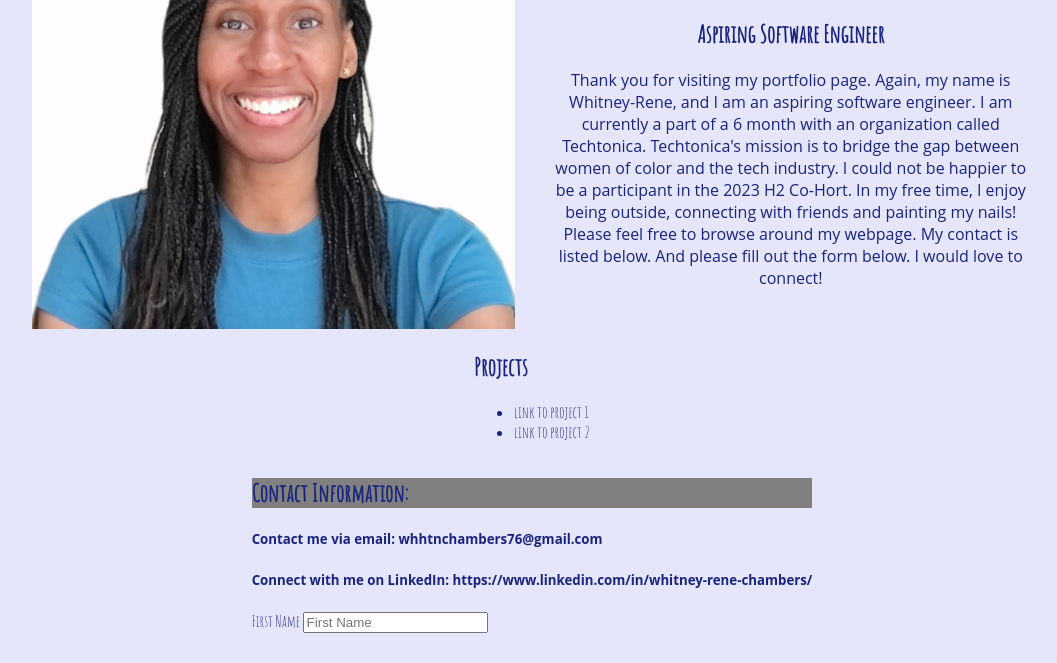
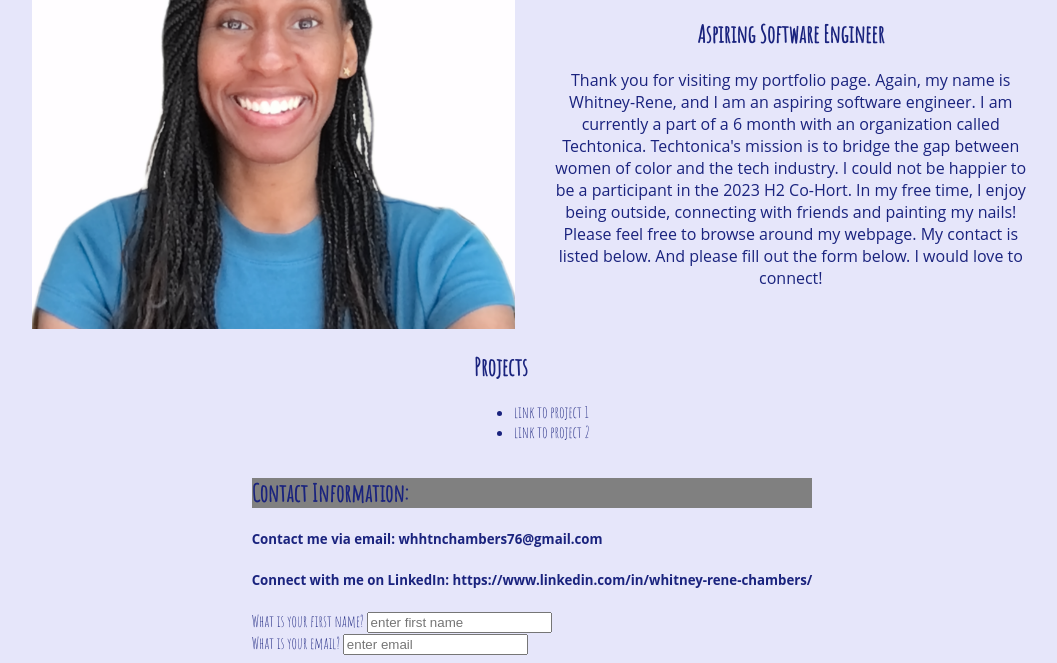
Before and after one commit to Whitney-Rene/techtonica-assignments, a plain HTML site: page myPortfolio/index.html in a window 1280 px wide. Shown: the part 195-858 px from the top of the page, without its empty margins (108-1165 px from the left). Before the commit the page ends 836 px from the top, so only its background shows below. Drawn offline with Linux system fonts and the light colour scheme.

Commit message:
adds second form

```diff
--- a/myPortfolio/index.html
+++ b/myPortfolio/index.html
@@ -36,8 +36,11 @@
     <h5>Contact me via email: whhtnchambers76@gmail.com</h5>
     <h5>Connect with me on LinkedIn: https://www.linkedin.com/in/whitney-rene-chambers/</h5>
     <form>
-      <label for="fnameinput">First Name</label>
-      <input type="text" name="firstname" placeholder="First Name" id="fnameinput" required>
+      <label for="fnameinput">What is your first name?</label>
+      <input id="fnameinput" type="text" name="firstname" placeholder="enter first name" required>
+      <br>
+      <label for="email">What is your email?</label>
+      <input id="email" type="text" name="email" placeholder="enter email">
     </form>
   </div>
 
```
